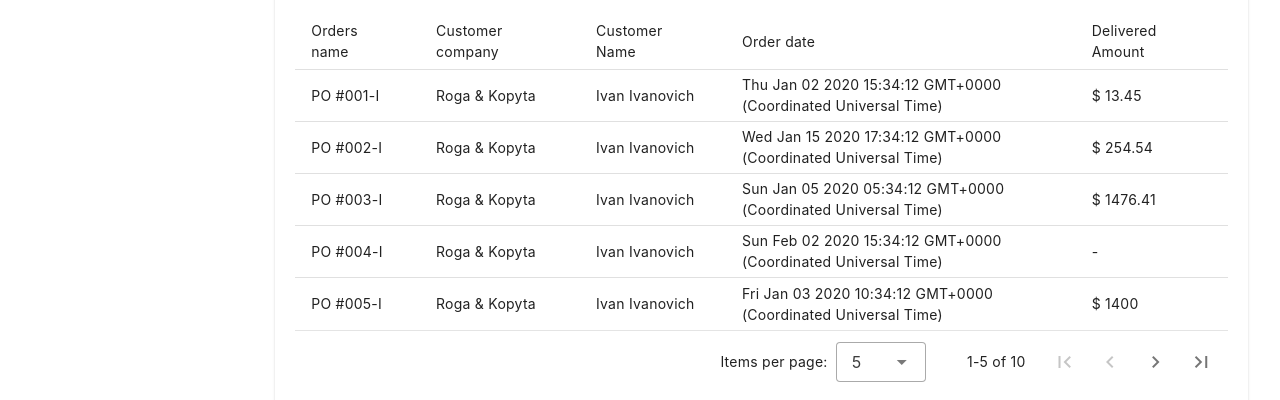
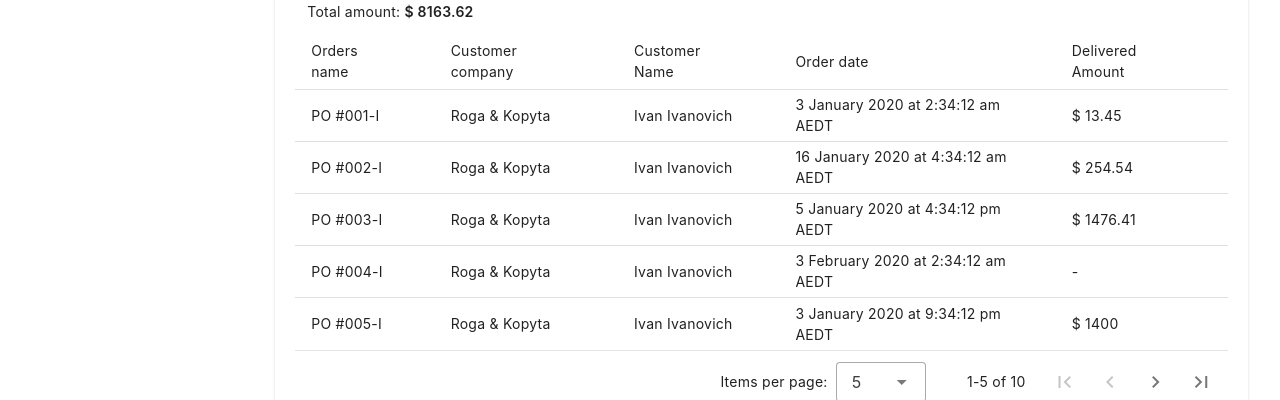
Before and after one commit to diegodelajara/packform, a Vue app in the folder front/: page /orders in a window 1280 px wide. Shown: the part 196-596 px from the top of the page. Built offline with nearby package versions, Linux system fonts and the light colour scheme.

Commit message:
:bug: Australian date format

```diff
--- a/front/package.json
+++ b/front/package.json
@@ -13,6 +13,7 @@
   },
   "dependencies": {
     "@vuepic/vue-datepicker": "^10.0.0",
+    "moment-timezone": "^0.5.46",
     "vue": "^3.5.12",
     "vue-router": "^4.4.5",
     "vuetify": "^3.7.4"
--- a/front/src/components/DatePicker.vue
+++ b/front/src/components/DatePicker.vue
@@ -1,10 +1,16 @@
 <template>
   Created date
-  <VueDatePicker range :model-value="date" @update:model-value="handleDate"></VueDatePicker>
+  <VueDatePicker
+    range
+    :model-value="date"
+    @update:model-value="handleDate"
+    :timezone="tz"
+  ></VueDatePicker>
 </template>
 
 <script setup>
-import { ref, defineEmits } from 'vue'
+// :timezone="'Australia/Melbourne'"
+import { ref, defineEmits, computed } from 'vue'
 import VueDatePicker from '@vuepic/vue-datepicker'
 import '@vuepic/vue-datepicker/dist/main.css'
 
@@ -14,4 +20,8 @@ const handleDate = (modelData) => {
   date.value = modelData
   emit('update-date', date.value)
 }
+
+const tz = computed(() => {
+  return { timezone: 'Australia/Melbourne' }
+})
 </script>
--- a/front/src/views/OrdersView.vue
+++ b/front/src/views/OrdersView.vue
@@ -41,7 +41,12 @@ export default {
           orderName: order.order_name,
           customerCompany: company.company_name,
           customerName: customer ? customer.name : null,
-          orderDate: new Date(order.created_at),
+          // orderDate: new Date(order.created_at),
+          orderDate: new Intl.DateTimeFormat('en-AU', {
+            timeZone: 'Australia/Melbourne',
+            dateStyle: 'long',
+            timeStyle: 'long',
+          }).format(new Date(order.created_at)),
           deliveredAmount: total ? `$ ${total}` : '-',
         }
       })
@@ -59,11 +64,18 @@ export default {
     getTotalAmount() {
       return this.total.reduce((acc, value) => acc + value, 0)
     },
+    convertDate(date) {
+      return new Intl.DateTimeFormat('en-AU', {
+        timeZone: 'Australia/Melbourne',
+        dateStyle: 'long',
+        timeStyle: 'long',
+      }).format(new Date(date))
+    },
     getOrdersByDate() {
       if (this.date) {
         const [from, to] = this.date
-        const start = new Date(from)
-        const end = new Date(to)
+        const start = this.convertDate(from)
+        const end = this.convertDate(to)
 
         const ordersByDate = this.getOrders.filter(
           (order) => order.orderDate >= start && order.orderDate <= end,
@@ -88,6 +100,7 @@ export default {
   <v-card>
     <template v-slot:text>
       <v-container>
+        Search
         <v-row cols="12" sm="12" no-gutters>
           <v-text-field
             v-model="search"
```
Also changed, not shown: 2 other files (tests, documents, lock files or other folders).
